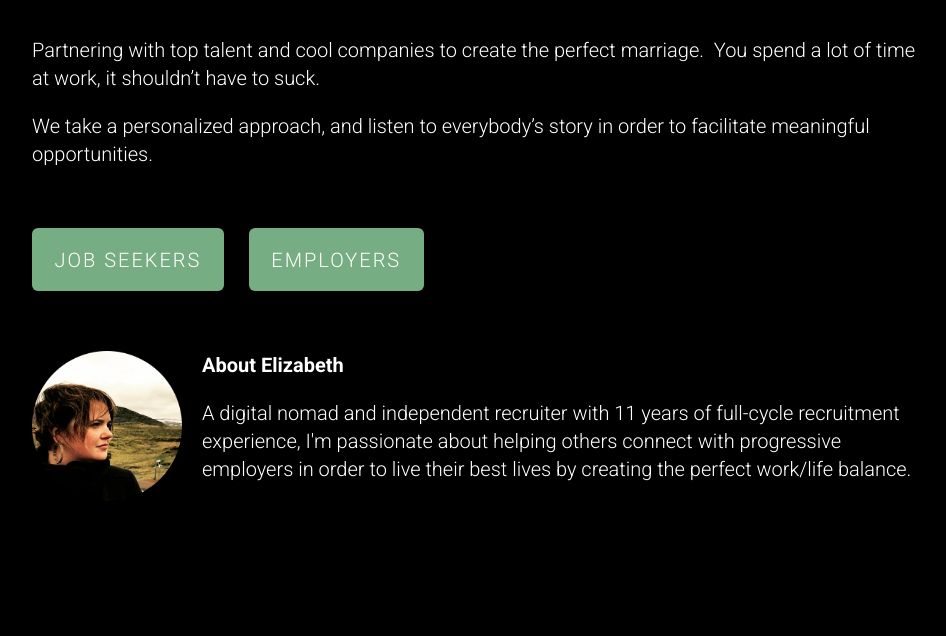
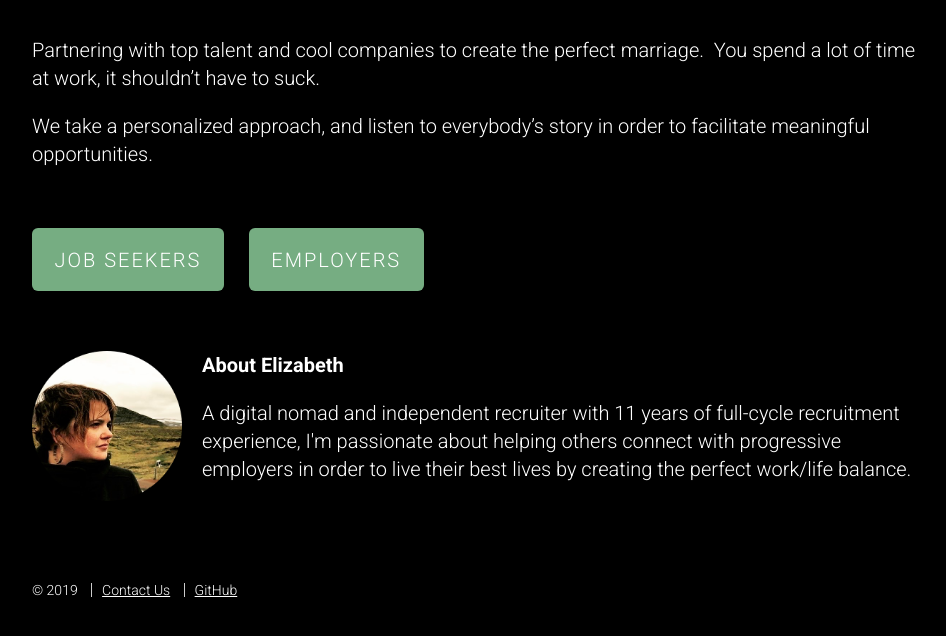
Before and after one commit to dev-advocate/dev-advocate.github.io, a website: page index.html in a window 1280 px wide. Shown: the part 234-870 px from the top of the page, without its empty margins (158-1104 px from the left). Before the commit the page ends 817 px from the top, so only its background shows below. Drawn offline with Linux system fonts and the light colour scheme.

Commit message:
add footer text

```diff
--- a/assets/sass/common/_base.scss
+++ b/assets/sass/common/_base.scss
@@ -70,6 +70,21 @@ body {
 
 }
 
+.footer {
+    clear: both;
+    margin-top: 100px;
+    font-size: 14px;
+    line-height: 14px;
+
+    a {
+        color: white;
+        margin-left: 10px;
+        padding-left: 10px;
+        border-left: 1px solid #CCCCCC;
+        display: inline-block;
+    }
+}
+
 @media (min-width: $screen-tablet-min) {
     .main-margin {
         padding: 0px 40px;
--- a/index.html
+++ b/index.html
@@ -28,10 +28,10 @@
       <p>
         Partnering with top talent and cool companies to create the perfect marriage.  You spend a lot of time at work, it shouldn’t have to suck.
       </p>
+
       <p>
-          We take a personalized approach, and listen to everybody’s story in order to facilitate meaningful opportunities.
+        We take a personalized approach, and listen to everybody’s story in order to facilitate meaningful opportunities.
       </p>
-
 
       <div class="ctas">
         <a class="button js--open-employee-modal" href="mailto:elizabeth@dev-advocate.com">Job Seekers</a>
@@ -39,14 +39,24 @@
       </div>
 
       <img class="bio-photo" src="public/img/elizabeth.png" alt="About Elizabeth" />
+
       <p>
         <strong>About Elizabeth</strong>
-      </b>
+      </p>
+
       <p>
-            A digital nomad and independent recruiter with 11 years of full-cycle recruitment experience, I'm passionate about helping others connect with progressive employers in order to live their best lives by creating the perfect work/life balance.
-        </p>
+        A digital nomad and independent recruiter with 11 years of full-cycle recruitment experience, I'm passionate about helping others connect with progressive employers in order to live their best lives by creating the perfect work/life balance.
+      </p>
+
+      <div class="footer">
+        © 2019
+        <a href="mailto:elizabeth@dev-advocate.com">Contact Us</a>
+        <a href="https://github.com/dev-advocate/dev-advocate.github.io" target="blank">GitHub</a>
+      </div>
+
 
     </div>
+
 
 
     <!-- Start of HubSpot Embed Code -->
```
Also changed, not shown: public/css/style.css.
